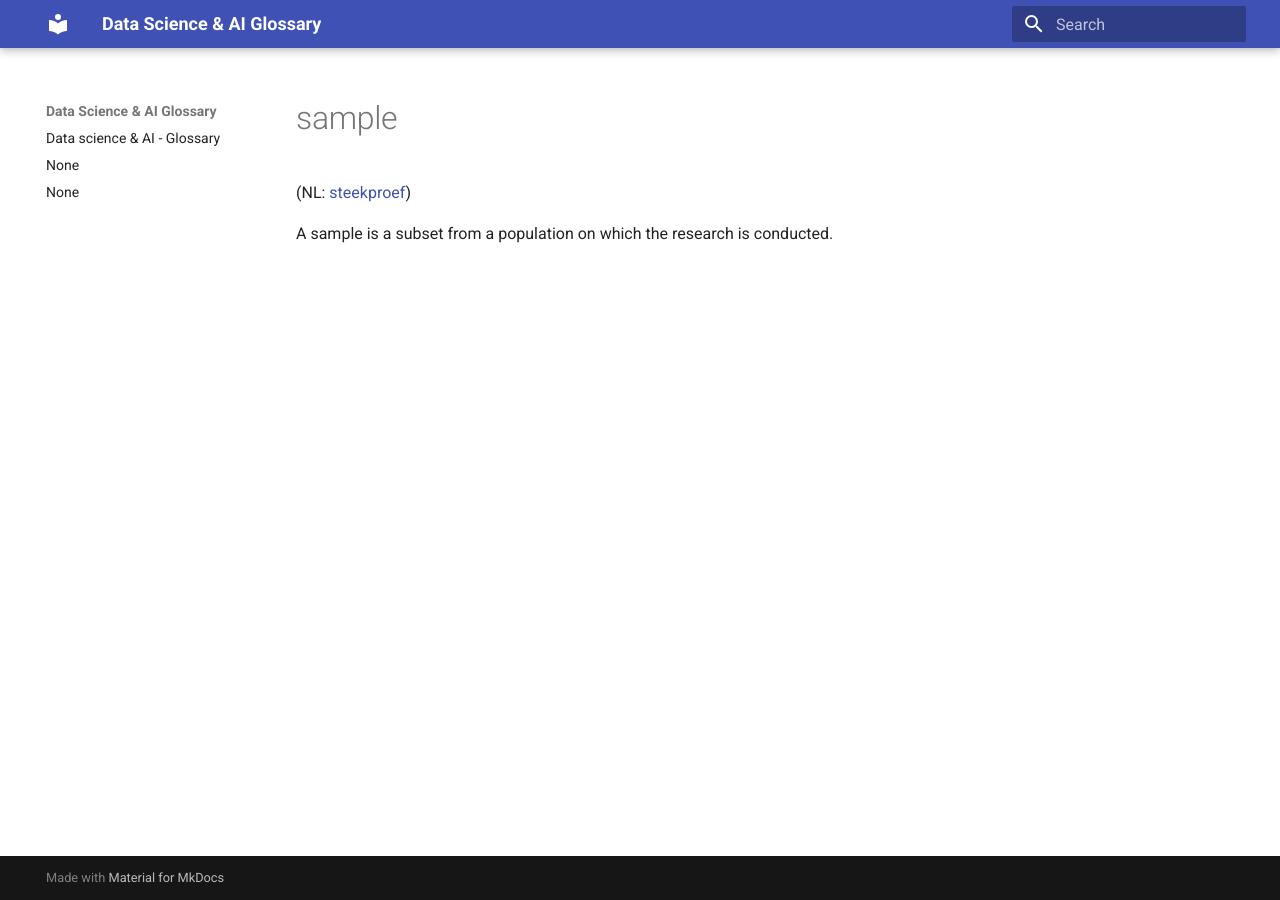
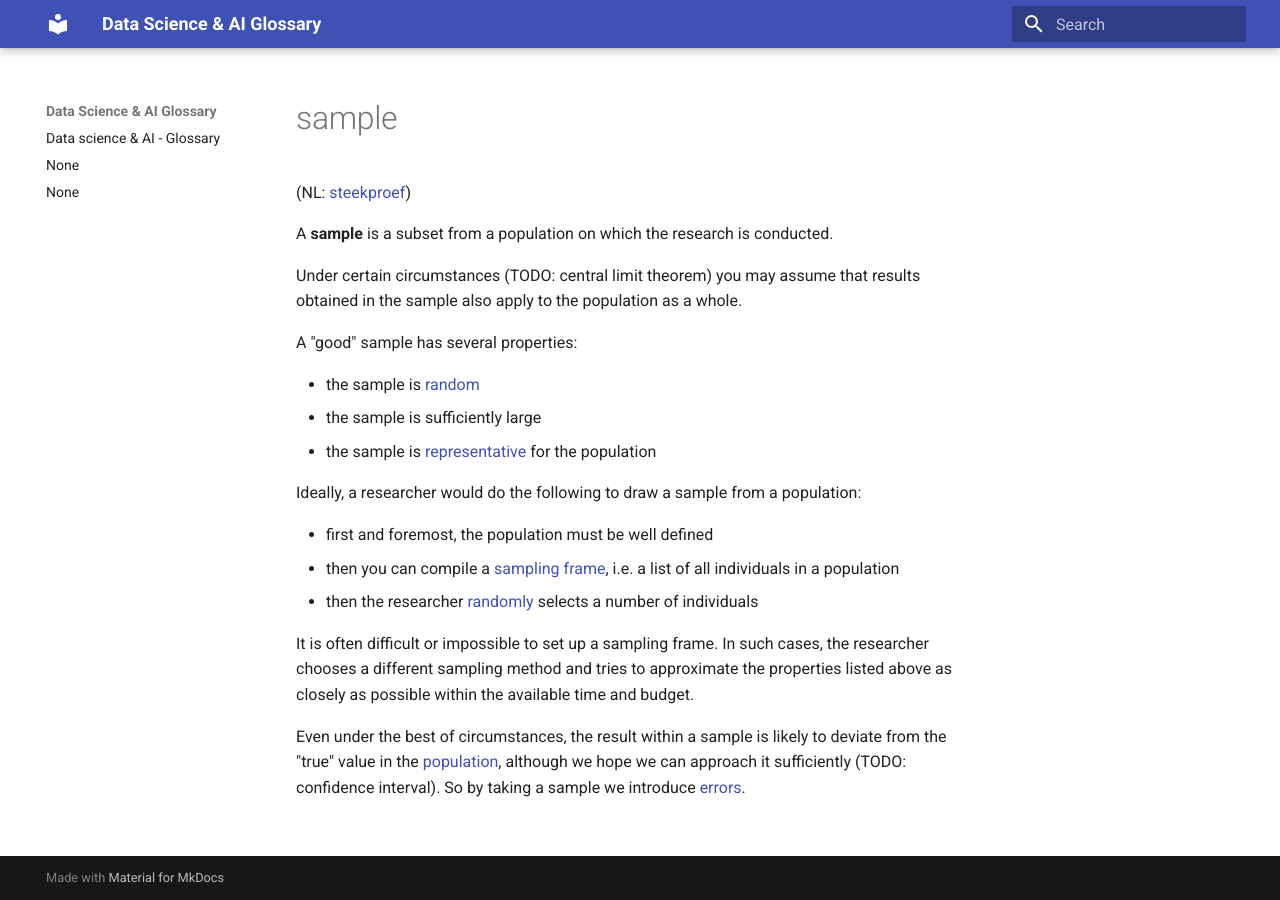
Before and after one commit to HoGentTIN/dsai-glossary, an MkDocs documentation site: the page built from docs/en/sample.md, in a window 1280 px wide. Built offline with MkDocs 1.6.1 and Material for MkDocs 9.7.7, drawn with Linux system fonts in a browser that asks for light colours.

Commit message:
Ch.1 extra lemma's en aanvullingen

```diff
--- a/docs/en/sample.md
+++ b/docs/en/sample.md
@@ -2,4 +2,22 @@
 
 (NL: [steekproef](../nl/steekproef.md))
 
-A sample is a subset from a population on which the research is conducted.
+A **sample** is a subset from a population on which the research is conducted.
+
+Under certain circumstances (TODO: central limit theorem) you may assume that results obtained in the sample also apply to the population as a whole.
+
+A "good" sample has several properties:
+
+- the sample is [random](sample-random.md)
+- the sample is sufficiently large
+- the sample is [representative](sample-representative.md) for the population
+
+Ideally, a researcher would do the following to draw a sample from a population:
+
+- first and foremost, the population must be well defined
+- then you can compile a [sampling frame](sampling-frame.md), i.e. a list of all individuals in a population
+- then the researcher [randomly](sample-random.md) selects a number of individuals
+
+It is often difficult or impossible to set up a sampling frame. In such cases, the researcher chooses a different sampling method and tries to approximate the properties listed above as closely as possible within the available time and budget.
+
+Even under the best of circumstances, the result within a sample is likely to deviate from the "true" value in the [population](population.md), although we hope we can approach it sufficiently (TODO: confidence interval). So by taking a sample we introduce [errors](sampling-errors.md).
```
Also changed, not shown: TODO.md (+6 -6 lines), docs/en/frequence.md (added, +9 -0 lines), docs/en/observation.md (added, +5 -0 lines), docs/nl/frequentie.md (added, +9 -0 lines), docs/nl/steekproef.md (+1 -1 lines), docs/nl/waarneming.md (added, +5 -0 lines).
